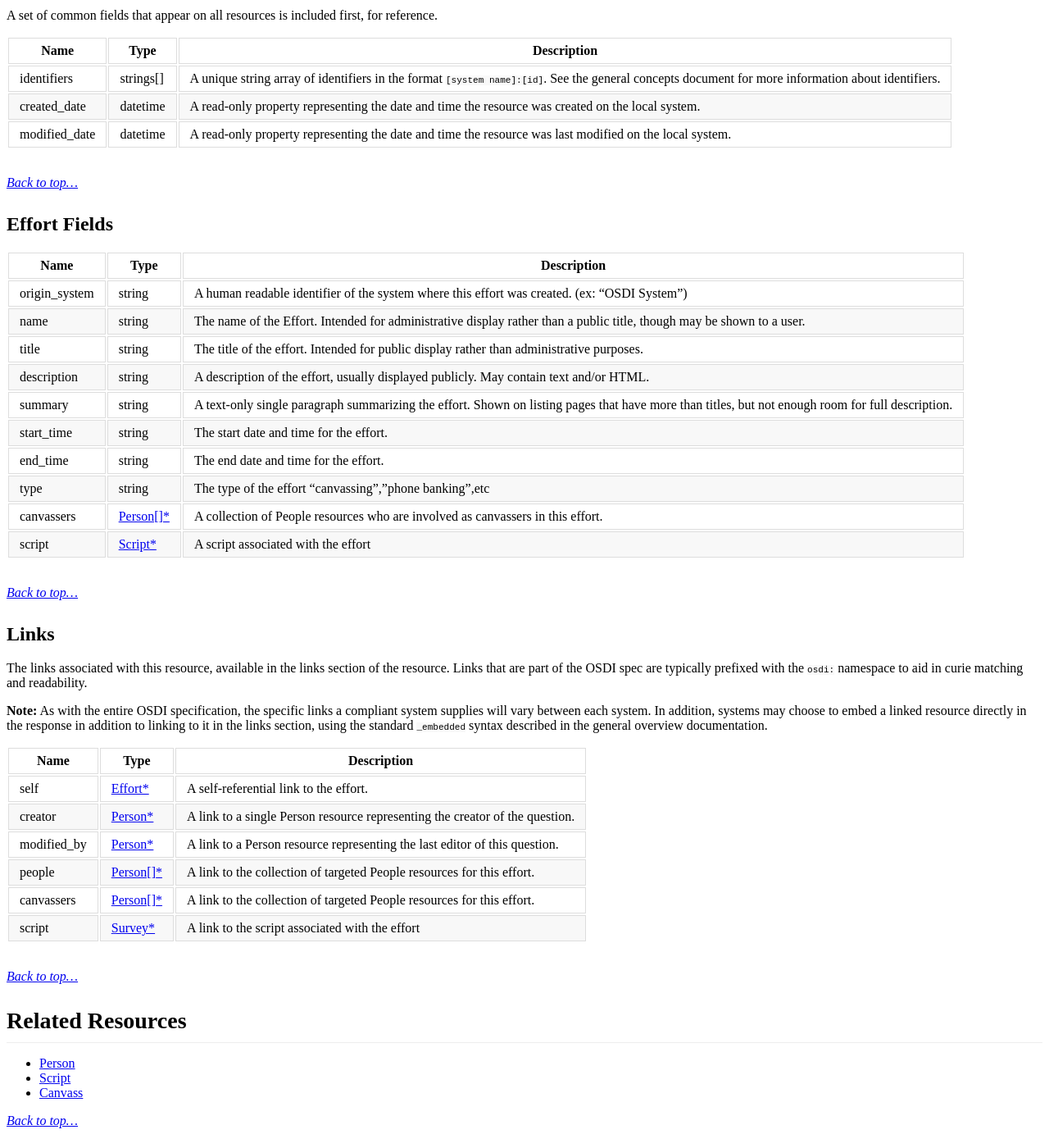
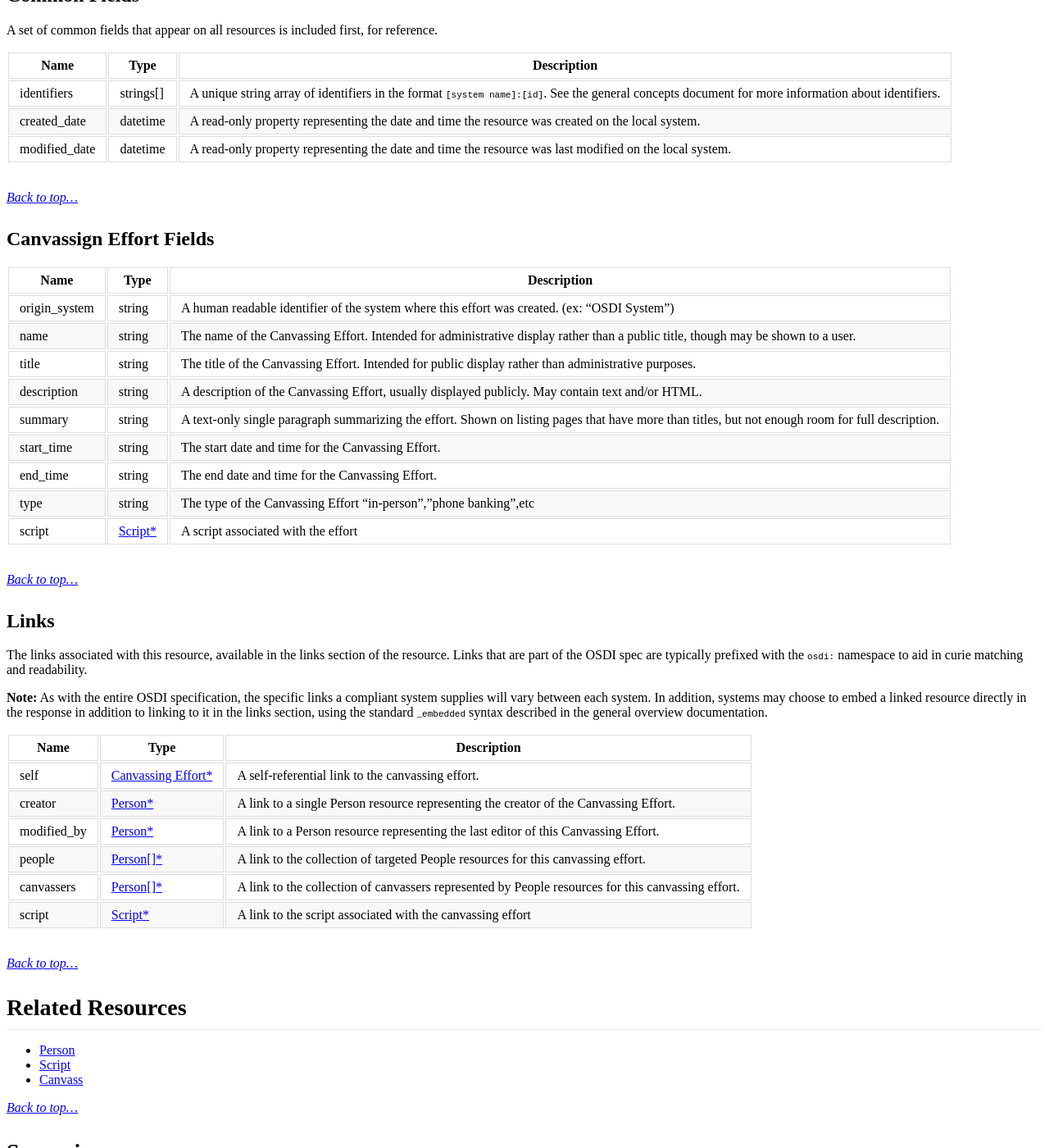
Before and after one commit to opensupporter/osdi-docs, a Jekyll site: the page built from canvassing_efforts.md, in a window 1280 px wide and 1400 px high, scrolled down 1701 px. Shown: the whole window at 82% size. Built offline with Jekyll 4.4.1, drawn with Linux system fonts in a browser that asks for light colours; a style sheet for code colours, icons or effects is not loaded; some of the changed text lies outside the part shown.

Commit message:
renaming efforts to canvassing_efforts

````diff
--- a/efforts.md
+++ b/canvassing_efforts.md
@@ -1,13 +1,13 @@
 ---
 layout: default
-title: Efforts
+title: Canvassing Efforts
 ---
 
-# Effort
+# Canvassing Effort
 
-This page defines the Effort resource.
+This page defines the Canvassing Effort resource.
 
-Efforts represent shifts in canvassing or phone banking, containing information about its start and end time, people to be canvassed or called, and a [Script](scripts.html) that is used for the shift.
+Canvassing Efforts represent shifts in door-to-door canvassing or phone banking, containing information about its start and end time, people to be canvassed or called, and a [Script](scripts.html) that is used for the shift.
 
 ### Sections
 
@@ -18,11 +18,11 @@ Efforts represent shifts in canvassing or phone banking, containing information
     * [Links](#links)
 * [Related Resources](#related-resources)
 * [Scenarios](#scenarios)
-    * [Scenario: Retrieving a collection of Effort resources (GET)](#scenario-retrieving-a-collection-of-effort-resources-get)
-    * [Scenario: Retrieving an individual Effort resource (GET)](#scenario-retrieving-an-individual-effort-resource-get)
-    * [Scenario: Creating a new effort (POST)](#scenario-creating-a-new-effort-post)
-    * [Scenario: Modifying an effort (PUT)](#scenario-modifying-an-effort-put)
-    * [Scenario: Deleting an effort (DELETE)](#scenario-deleting-an-effort-delete)
+    * [Scenario: Retrieving a collection of Canvassing Effort resources (GET)](#scenario-retrieving-a-collection-of-effort-resources-get)
+    * [Scenario: Retrieving an individual Canvassing Effort resource (GET)](#scenario-retrieving-an-individual-effort-resource-get)
+    * [Scenario: Creating a new Canvassing Effort (POST)](#scenario-creating-a-new-effort-post)
+    * [Scenario: Modifying a Canvassing Effort (PUT)](#scenario-modifying-an-effort-put)
+    * [Scenario: Deleting a Canvassing Effort (DELETE)](#scenario-deleting-an-effort-delete)
     * [Scenario: Retrieving a collection of targeted People resources (GET)](#scenario-retrieving-a-collection-of-targeted-people-resources-get)
     * [Scenario: Creating a collection of targeted People resources (POST)](#scenario-creating-a-collection-of-targeted-people-resources-post)
     * [Scenario: Retrieving a collection of Canvass resources (GET)](#scenario-retrieving-a-collection-of-canvass-resources-get)
@@ -30,7 +30,7 @@ Efforts represent shifts in canvassing or phone banking, containing information
 
 {% include endpoints_and_url_structures.md %}
 
-The link relation label for an Effort resource is ```osdi:effort``` for a single Effort resource or ```osdi:efforts``` for a collection of Effort resources.
+The link relation label for an Canvassing Effort resource is ```osdi:canvassing_effort``` for a single Canvassing Effort resource or ```osdi:canvassing_efforts``` for a collection of Canvassing Effort resources.
 
 _[Back to top...](#)_
 
@@ -43,19 +43,18 @@ _[Back to top...](#)_
 
 _[Back to top...](#)_
 
-### Effort Fields
+### Canvassign Effort Fields
 
 | Name          | Type                | Description
 | -----------   | -----------         | --------------
 |origin_system      |string     |A human readable identifier of the system where this effort was created. (ex: "OSDI System")
-|name               |string     |The name of the Effort. Intended for administrative display rather than a public title, though may be shown to a user.
-|title              |string     |The title of the effort. Intended for public display rather than administrative purposes.
-|description        |string     |A description of the effort, usually displayed publicly. May contain text and/or HTML.
+|name               |string     |The name of the Canvassing Effort. Intended for administrative display rather than a public title, though may be shown to a user.
+|title              |string     |The title of the Canvassing Effort. Intended for public display rather than administrative purposes.
+|description        |string     |A description of the Canvassing Effort, usually displayed publicly. May contain text and/or HTML.
 |summary            |string     |A text-only single paragraph summarizing the effort. Shown on listing pages that have more than titles, but not enough room for full description.
-|start_time        |string     |The start date and time for the effort.
-|end_time        |string     |The end date and time for the effort.
-|type           |string      |The type of the effort "canvassing","phone banking",etc
-|canvassers |[Person[]*](people.html)  |A collection of People resources who are involved as canvassers in this effort.
+|start_time        |string     |The start date and time for the Canvassing Effort.
+|end_time        |string     |The end date and time for the Canvassing Effort.
+|type           |string      |The type of the Canvassing Effort "in-person","phone banking",etc
 |script  |[Script*](scripts.html) | A script associated with the effort
 
 _[Back to top...](#)_
@@ -66,12 +65,12 @@ _[Back to top...](#)_
 
 | Name          | Type       | Description
 |-----------    |----------- |-----------
-|self           |[Effort*](efforts.html)    |A self-referential link to the effort.
-|creator        |[Person*](people.html)         |A link to a single Person resource representing the creator of the question.
-|modified_by    |[Person* ](people.html)        |A link to a Person resource representing the last editor of this question.
-|people  |[Person[]*](people.html)  |A link to the collection of targeted People resources for this effort.
-|canvassers  |[Person[]*](people.html)  |A link to the collection of targeted People resources for this effort.
-|script  |[Survey*](script.html) | A link to the script associated with the effort
+|self           |[Canvassing Effort*](canvassing_efforts.html)    |A self-referential link to the canvassing effort.
+|creator        |[Person*](people.html)         |A link to a single Person resource representing the creator of the Canvassing Effort.
+|modified_by    |[Person* ](people.html)        |A link to a Person resource representing the last editor of this Canvassing Effort.
+|people  |[Person[]*](people.html)  |A link to the collection of targeted People resources for this canvassing effort.
+|canvassers  |[Person[]*](people.html)  |A link to the collection of canvassers represented by People resources for this canvassing effort.
+|script  |[Script*](script.html) | A link to the script associated with the canvassing effort
 
 _[Back to top...](#)_
 
@@ -90,14 +89,14 @@ _[Back to top...](#)_
 
 {% include scenarios_intro.md %}
 
-### Scenario: Retrieving a collection of Effort resources (GET)
+### Scenario: Retrieving a collection of Canvassing Effort resources (GET)
 
-Effort resources are sometimes presented as collections of efforts. For example, calling the efforts endpoint will return a collection of all the efforts stored in the system's database associated with your api key.
+Canvassing Effort resources are sometimes presented as collections of canvassing efforts. For example, calling the canvassing_efforts endpoint will return a collection of all the canvassing efforts stored in the system's database associated with your api key.
 
 #### Request
 
 ```javascript
-GET https://osdi-sample-system.org/api/v1/efforts/
+GET https://osdi-sample-system.org/api/v1/canvassing_efforts/
 
 Header:
 OSDI-API-Token:[your api key here]
@@ -118,14 +117,14 @@ Cache-Control: max-age=0, private, must-revalidate
     "total_records": 250,
     "_links": {
         "next": {
-            "href": "https://osdi-sample-system.org/api/v1/efforts?page=2"
+            "href": "https://osdi-sample-system.org/api/v1/canvassing_efforts?page=2"
         },
-        "osdi:efforts": [
+        "osdi:canvassing_efforts": [
             {
-                "href": "https://osdi-sample-system.org/api/v1/efforts/d91b4b2e-ae0e-4cd3-9ed7-d0ec501b0bc3"
+                "href": "https://osdi-sample-system.org/api/v1/canvassing_efforts/d91b4b2e-ae0e-4cd3-9ed7-d0ec501b0bc3"
             },
             {
-                "href": "https://osdi-sample-system.org/api/v1/efforts/1efc3644-af25-4253-90b8-a0baf12dbd1e"
+                "href": "https://osdi-sample-system.org/api/v1/canvassing_efforts/1efc3644-af25-4253-90b8-a0baf12dbd1e"
             },
             //(truncated for brevity)
         ],
@@ -137,12 +136,12 @@ Cache-Control: max-age=0, private, must-revalidate
             }
         ],
         "self": {
-            "href": "https://osdi-sample-system.org/api/v1/efforts"
+            "href": "https://osdi-sample-system.org/api/v1/canvassing_efforts"
         }
     },
     "_embedded":
     {
-        "osdi:efforts": [
+        "osdi:canvassing_efforts": [
             {
                 "identifiers": [
                     "osdi_sample_system:a91b4b2e-ae0e-4cd3-9ed7-d0ec501b0bca",
@@ -172,7 +171,7 @@ Cache-Control: max-age=0, private, must-revalidate
                 ],
                 "_links": {
                     "self": {
-                        "href": "https://osdi-sample-system.org/api/v1/effort/d91b4b2e-ae0e-4cd3-9ed7-d0ec501b0bc3"
+                        "href": "https://osdi-sample-system.org/api/v1/canvassing_efforts/d91b4b2e-ae0e-4cd3-9ed7-d0ec501b0bc3"
                     },
                     "osdi:creator": {
                         "href": "https://osdi-sample-system.org/api/v1/people/65345d7d-cd24-466a-a698-4a7686ef684f"
@@ -181,7 +180,7 @@ Cache-Control: max-age=0, private, must-revalidate
                         "href": "https://osdi-sample-system.org/api/v1/people/c945d6fe-929e-11e3-a2e9-12313d316c29"
                     },
                     "osdi:people" : {
-                            "href": "https://osdi-sample-system.org/api/v1/effort/d91b4b2e-ae0e-4cd3-9ed7-d0ec501b0bc3/people"
+                            "href": "https://osdi-sample-system.org/api/v1/canvassing_efforts/d91b4b2e-ae0e-4cd3-9ed7-d0ec501b0bc3/people"
                     },
                     "osdi:script" : {
                             "href": "https://osdi-sample-system.org/api/v1/script/d91b4b2e-ae0e-4cd3-9ed7-d0ec501b0ba3"
@@ -226,7 +225,7 @@ Cache-Control: max-age=0, private, must-revalidate
                 ],
                 "_links": {
                     "self": {
-                        "href": "https://osdi-sample-system.org/api/v1/effort/d91b4b2e-ae0e-4cd3-9ed7-d0ec501b0bc3"
+                        "href": "https://osdi-sample-system.org/api/v1/canvassing_efforts/d91b4b2e-ae0e-4cd3-9ed7-d0ec501b0bc3"
                     },
                     "osdi:creator": {
                         "href": "https://osdi-sample-system.org/api/v1/people/65345d7d-cd24-466a-a698-4a7686ef684f"
@@ -235,7 +234,7 @@ Cache-Control: max-age=0, private, must-revalidate
                         "href": "https://osdi-sample-system.org/api/v1/people/c945d6fe-929e-11e3-a2e9-12313d316c29"
                     },
                     "osdi:people" : {
-                            "href": "https://osdi-sample-system.org/api/v1/effort/d91b4b2e-ae0e-4cd3-9ed7-d0ec501b0bc3/people"
+                            "href": "https://osdi-sample-system.org/api/v1/canvassing_efforts/d91b4b2e-ae0e-4cd3-9ed7-d0ec501b0bc3/people"
                     },
                     "osdi:script" : {
                             "href": "https://osdi-sample-system.org/api/v1/script/d91b4b2e-ae0e-4cd3-9ed7-d0ec501b0ba3"
@@ -259,14 +258,14 @@ Cache-Control: max-age=0, private, must-revalidate
 
 _[Back to top...](#)_
 
-### Scenario: Retrieving an individual Effort resource (GET)
+### Scenario: Retrieving an individual Canvassing Effort resource (GET)
 
-Calling an individual Effort resource will return the resource directly.
+Calling an individual Canvassing Effort resource will return the resource directly.
 
 #### Request
 
 ```javascript
-GET https://osdi-sample-system.org/api/v1/efforts/d91b4b2e-ae0e-4cd3-9ed7-d0ec501b0baa
+GET https://osdi-sample-system.org/api/v1/canvassing_efforts/d91b4b2e-ae0e-4cd3-9ed7-d0ec501b0baa
 
 Header:
 OSDI-API-Token:[your api key here]
@@ -308,7 +307,7 @@ Cache-Control: max-age=0, private, must-revalidate
     ],
     "_links": {
         "self": {
-            "href": "https://osdi-sample-system.org/api/v1/effort/d91b4b2e-ae0e-4cd3-9ed7-d0ec501b0bc3"
+            "href": "https://osdi-sample-system.org/api/v1/canvassing_efforts/d91b4b2e-ae0e-4cd3-9ed7-d0ec501b0bc3"
         },
         "osdi:creator": {
             "href": "https://osdi-sample-system.org/api/v1/people/65345d7d-cd24-466a-a698-4a7686ef684f"
@@ -317,7 +316,7 @@ Cache-Control: max-age=0, private, must-revalidate
             "href": "https://osdi-sample-system.org/api/v1/people/c945d6fe-929e-11e3-a2e9-12313d316c29"
         },
         "osdi:people" : {
-                "href": "https://osdi-sample-system.org/api/v1/effort/d91b4b2e-ae0e-4cd3-9ed7-d0ec501b0bc3/people"
+                "href": "https://osdi-sample-system.org/api/v1/canvassing_efforts/d91b4b2e-ae0e-4cd3-9ed7-d0ec501b0bc3/people"
         },
         "osdi:script" : {
                 "href": "https://osdi-sample-system.org/api/v1/script/d91b4b2e-ae0e-4cd3-9ed7-d0ec501b0ba3"
@@ -415,7 +414,7 @@ Cache-Control: max-age=0, private, must-revalidate
     ],
     "_links": {
         "self": {
-            "href": "https://osdi-sample-system.org/api/v1/effort/d91b4b2e-ae0e-4cd3-9ed7-d0ec501b0bc3"
+            "href": "https://osdi-sample-system.org/api/v1/canvassing_efforts/d91b4b2e-ae0e-4cd3-9ed7-d0ec501b0bc3"
         },
         "osdi:creator": {
             "href": "https://osdi-sample-system.org/api/v1/people/65345d7d-cd24-466a-a698-4a7686ef684f"
@@ -424,7 +423,7 @@ Cache-Control: max-age=0, private, must-revalidate
             "href": "https://osdi-sample-system.org/api/v1/people/c945d6fe-929e-11e3-a2e9-12313d316c29"
         },
         "osdi:people" : {
-                "href": "https://osdi-sample-system.org/api/v1/effort/d91b4b2e-ae0e-4cd3-9ed7-d0ec501b0bc3/people"
+                "href": "https://osdi-sample-system.org/api/v1/canvassing_efforts/d91b4b2e-ae0e-4cd3-9ed7-d0ec501b0bc3/people"
         },
         "osdi:script" : {
                 "href": "https://osdi-sample-system.org/api/v1/script/d91b4b2e-ae0e-4cd3-9ed7-d0ec501b0ba3"
@@ -454,14 +453,14 @@ You can update an effort by calling a PUT operation on that effort's endpoint. Y
 #### Request
 
 ```javascript
-PUT https://osdi-sample-system.org/api/v1/efforts/d91b4b2e-ae0e-4cd3-9ed7-d0ec501b0baa
+PUT https://osdi-sample-system.org/api/v1/canvassing_efforts/d91b4b2e-ae0e-4cd3-9ed7-d0ec501b0baa
 
 Header:
 OSDI-API-Token:[your api key here]
 
 {
     "name": "Effort 2",
-    "title": "Persuasion Script"
+    "title": "Canvassing Effort 2"
 }
 
 ```
@@ -490,18 +489,9 @@ Cache-Control: max-age=0, private, must-revalidate
     "script": {
         "href": "https://osdi-sample-system.org/api/v1/script/d91b4b2e-ae0e-4cd3-9ed7-d0ec501b0ba3"
     },
-    "canvassers": [
-        {
-            "href": "https://osdi-sample-system.org/api/v1/people/d91b4b2e-ae0e-4cd3-9ed7-d0ec501b0ba3"
-        },
-        {
-            href": "https://osdi-sample-system.org/api/v1/people/d91b4b2e-ae0e-4cd3-9ed7-d0ec501b0ba3"
-        },
-        // truncated for brevity
-    ],
     "_links": {
         "self": {
-            "href": "https://osdi-sample-system.org/api/v1/effort/d91b4b2e-ae0e-4cd3-9ed7-d0ec501b0bc3"
+            "href": "https://osdi-sample-system.org/api/v1/canvassing_efforts/d91b4b2e-ae0e-4cd3-9ed7-d0ec501b0bc3"
         },
         "osdi:creator": {
             "href": "https://osdi-sample-system.org/api/v1/people/65345d7d-cd24-466a-a698-4a7686ef684f"
@@ -510,7 +500,7 @@ Cache-Control: max-age=0, private, must-revalidate
             "href": "https://osdi-sample-system.org/api/v1/people/c945d6fe-929e-11e3-a2e9-12313d316c29"
         },
         "osdi:people" : {
-                "href": "https://osdi-sample-system.org/api/v1/effort/d91b4b2e-ae0e-4cd3-9ed7-d0ec501b0bc3/people"
+                "href": "https://osdi-sample-system.org/api/v1/canvassing_efforts/d91b4b2e-ae0e-4cd3-9ed7-d0ec501b0bc3/people"
         },
         "osdi:script" : {
                 "href": "https://osdi-sample-system.org/api/v1/script/d91b4b2e-ae0e-4cd3-9ed7-d0ec501b0ba3"
@@ -534,12 +524,12 @@ _[Back to top...](#)_
 
 ### Scenario: Deleting an effort (DELETE)
 
-You may delete an effort by calling the DELETE command on the effort's endpoint.
+You may delete an effort by calling the DELETE command on the Canvassing Effort's endpoint.
 
 #### Request
 
 ```javascript
-DELETE https://osdi-sample-system.org/api/v1/efforts/d32fcdd6-7366-466d-a3b8-7e0d87c3cd8b
+DELETE https://osdi-sample-system.org/api/v1/canvassing_efforts/d32fcdd6-7366-466d-a3b8-7e0d87c3cd8b
 
 Header:
 OSDI-API-Token:[your api key here]
@@ -554,7 +544,7 @@ Content-Type: application/hal+json
 Cache-Control: max-age=0, private, must-revalidate
 
 {
-    "notice": "This script was successfully deleted."
+    "notice": "This canvassing effort was successfully deleted."
 }
 ```
 
````
Also changed, not shown: other parts of canvassing_efforts.md (+1 -1 lines).
